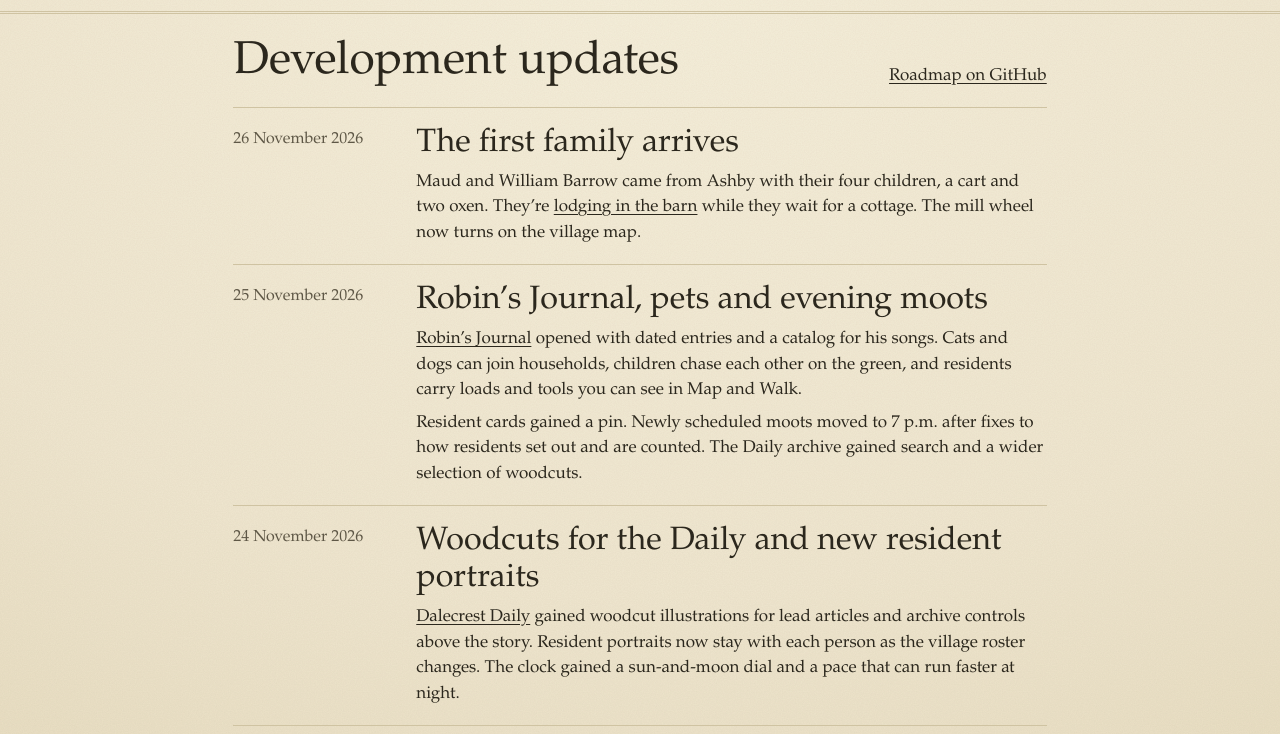
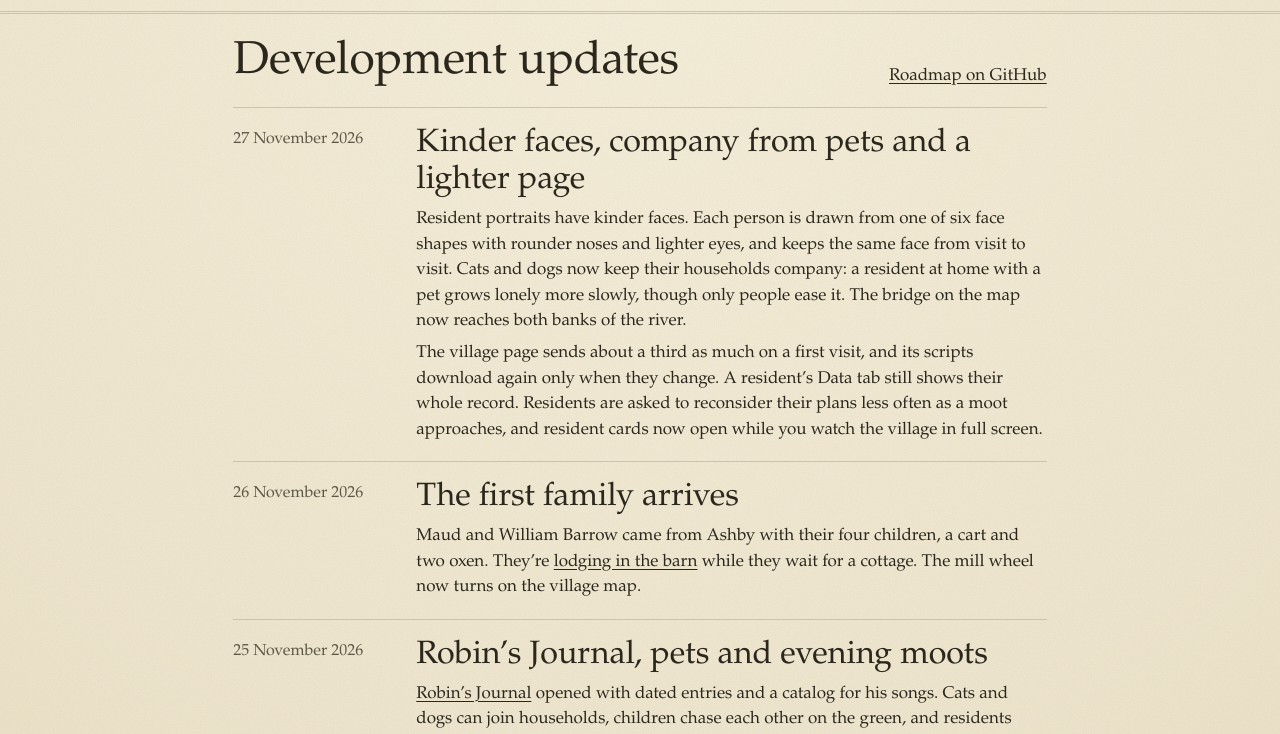
Before and after one commit to nam37/dalecrest, a website: page public/development.html in a window 1280 px wide. Shown: the part 51-785 px from the top of the page. Drawn offline with Linux system fonts and the light colour scheme; a web font is replaced by a local one.

Commit message:
Describe 27 November in the development updates
The development page gains a 27 November entry: kinder portrait faces,
company from pets, a bridge that reaches both banks, a lighter first
visit with cached scripts, fewer rethinks before the moot and resident
cards in full screen. It carries the marker the deploy fills with the
day's commit lists.

The release summary now puts "land" in the past tense, so today's
commit reads "…and landed the bridge on its banks".

Co-Authored-By: Claude Opus 5.5 <noreply@anthropic.com>

```diff
--- a/public/development.html
+++ b/public/development.html
@@ -16,6 +16,16 @@
     </header>
 
     <!-- generated-development-notes -->
+
+    <article class="development-entry" id="2026-11-27">
+      <time datetime="2026-11-27">27 November 2026</time>
+      <div>
+        <h2>Kinder faces, company from pets and a lighter page</h2>
+        <p>Resident portraits have kinder faces. Each person is drawn from one of six face shapes with rounder noses and lighter eyes, and keeps the same face from visit to visit. Cats and dogs now keep their households company: a resident at home with a pet grows lonely more slowly, though only people ease it. The bridge on the map now reaches both banks of the river.</p>
+        <p>The village page sends about a third as much on a first visit, and its scripts download again only when they change. A resident’s Data tab still shows their whole record. Residents are asked to reconsider their plans less often as a moot approaches, and resident cards now open while you watch the village in full screen.</p>
+        <!-- development-notes:2026-11-27 -->
+      </div>
+    </article>
 
     <article class="development-entry" id="2026-11-26">
       <time datetime="2026-11-26">26 November 2026</time>
```
Also changed, not shown: 1 other file.
